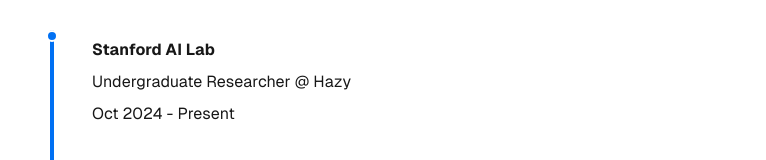
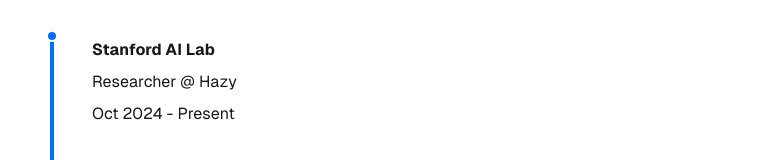
Before and after one commit to stanminlee/stanminlee.github.io, a Next.js app: page / in a window 1280 px wide. Shown: the part 401-561 px from the top of the page, without its empty margins (240-1006 px from the left). Built offline with nearby package versions, Linux system fonts and the light colour scheme.

Commit message:
chage title

```diff
--- a/src/app/page.tsx
+++ b/src/app/page.tsx
@@ -52,7 +52,7 @@
                     Stanford AI Lab
                   </a>
                 </h3>
-                <p>Undergraduate Researcher @ Hazy</p>
+                <p>Researcher @ Hazy</p>
                 <p>Oct 2024 - Present</p>
               </div>
             </div>
```
